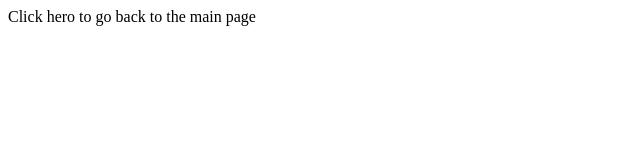
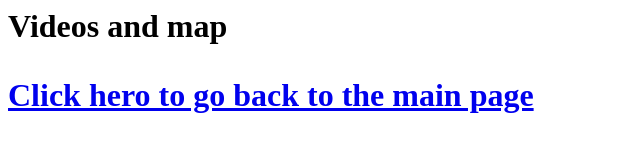
Before and after one commit to JorgeGarcia-github-io/page2, a plain HTML site: page index.html in a window 1280 px wide. Shown: the whole page, without its empty margins (0-640 px from the left). Drawn offline with Linux system fonts and the light colour scheme.

Commit message:
Update index.html

```diff
--- a/index.html
+++ b/index.html
@@ -5,6 +5,7 @@
   </title>
 
   <body>
-    <p>Click hero to go back to the main page<p>
+    <h1>Videos and map<h1>
+      <p><a href="https://jorgegarcia-github-io.github.io/">Click hero to go back to the main page</a></p>
   </body>
 </html>
```
